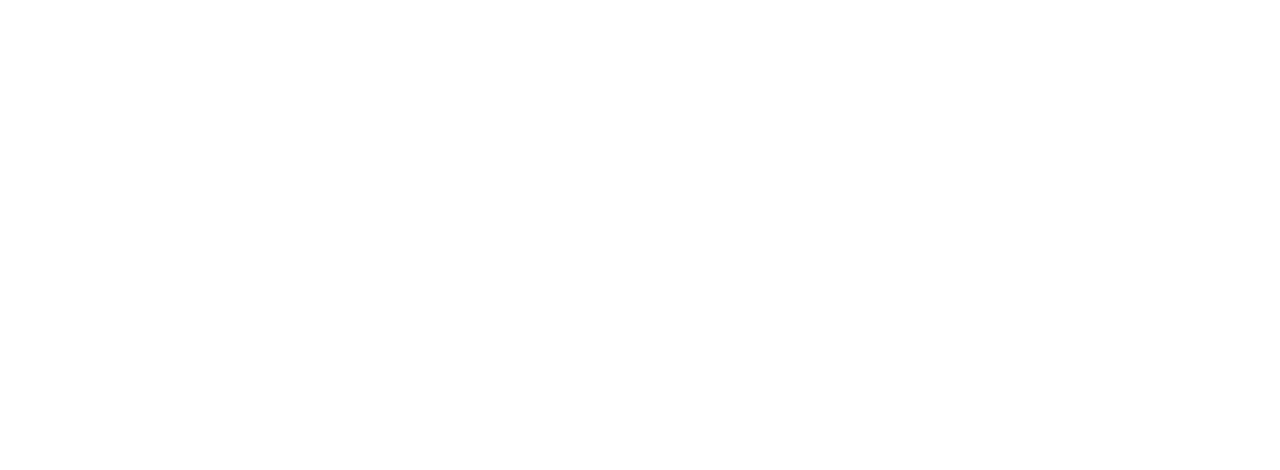
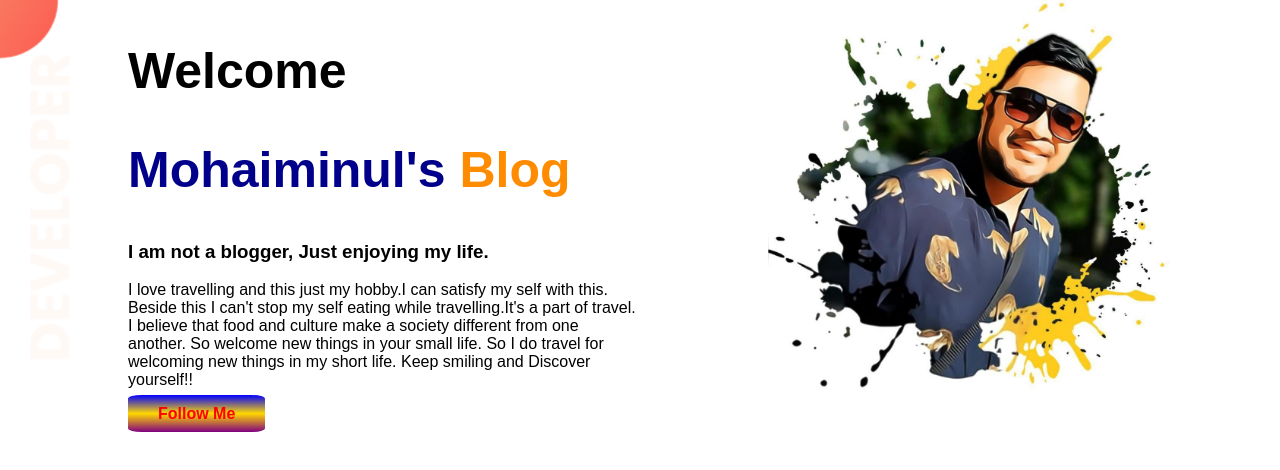
Before and after one commit to mohaiminulkarim/my-first-portofolio, a plain HTML site: page index.html in a window 1280 px wide. Drawn offline with Linux system fonts and the light colour scheme; a web font is replaced by a local one.

Commit message:
top banner added

```diff
--- a/index.html
+++ b/index.html
@@ -1,12 +1,36 @@
 <!DOCTYPE html>
 <html lang="en">
+
 <head>
     <meta charset="UTF-8">
     <meta http-equiv="X-UA-Compatible" content="IE=edge">
     <meta name="viewport" content="width=device-width, initial-scale=1.0">
     <title>Developer Portofolio</title>
+    <link rel="stylesheet" href="style.css">
+    <link rel="preconnect" href="https://fonts.googleapis.com">
+    <link rel="preconnect" href="https://fonts.gstatic.com" crossorigin>
+    <link href="https://fonts.googleapis.com/css2?family=Otomanopee+One&display=swap" rel="stylesheet">
 </head>
+
 <body>
+    <section class="banner">
+        <div class="half-width">
+            <h1>Welcome</h1>
+            <h1><span class="name">Mohaiminul's</span> <span class="blog">Blog</span></h1>
+            <h3>I am not a blogger, Just enjoying my life.</h3>
+            <p>I love travelling and this just my hobby.I can satisfy my self with this. Beside this I can't stop my
+                self
+                eating while travelling.It's a part of travel. I believe that food and culture make a society different
+                from
+                one another. So welcome new things in your small life. So I do travel for welcoming new things in my
+                short
+                life. Keep smiling and Discover yourself!! </p>
+            <a class="Button" target="_blank" href="https://www.instagram.com/anjaankarim/">Follow Me</a>
+        </div>
+        <div class="half-width">
+            <img src="images/karim.jpg" alt="">
+        </div>
+    </section>
+</body>
 
-</body>
 </html>
--- a/style.css
+++ b/style.css
@@ -0,0 +1,35 @@
+body{
+    font-family: 'Otomanopee One', sans-serif;
+    margin: 0%;
+}
+h1{
+    font-size: 50px;
+}
+.name{
+    color: darkblue;
+}
+.blog{
+    color: darkorange;
+}
+section{
+    display: flex;
+}
+.half-width{
+    width: 50%;
+    padding-left: 10%;
+}
+.half-width img{
+    width: 80%;
+}
+.Button{
+    text-decoration: none;
+    background-image: linear-gradient(blue, gold, purple);
+    padding: 10px 30px;
+    color:red;
+    font-weight: 800;
+    border-radius: 10%;
+}
+.banner{
+    background-image: url(images/top-banner.png);
+    background-repeat: no-repeat;
+}
```
Also changed, not shown: images/anjan.jpg (added), images/anjan1.jpg (added), images/anjan2.png (added), images/dream-bg.png (added), images/exp-bg.png (added), images/karim.jpg (added), images/my-bg.png (added), images/my-bg2.png (added), images/top-banner.png (added).
